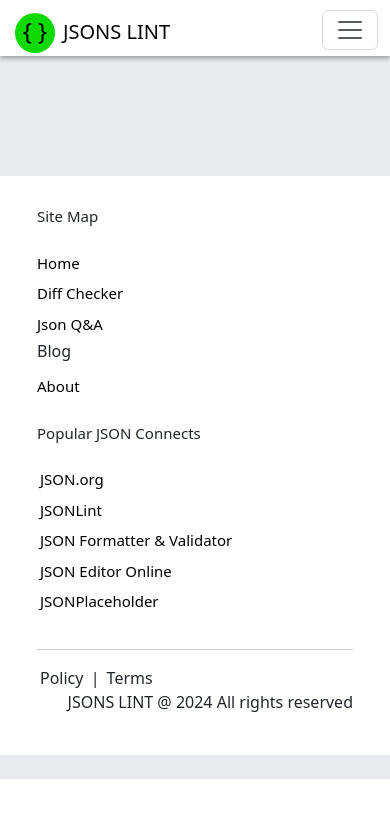
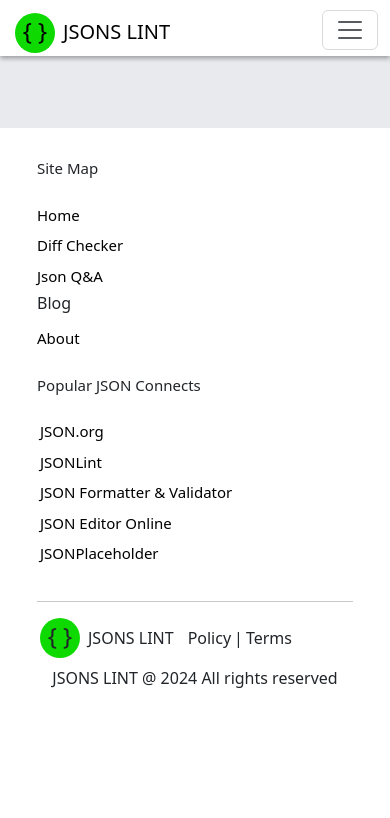
Before and after one commit to rkmahale17/jsonslint, a Vue app: page /format-json in a window 390 px wide. Shown: the top 818 px of the page. Built offline with nearby package versions, Linux system fonts and the light colour scheme.

Commit message:
adding message for silve

```diff
--- a/src/App.vue
+++ b/src/App.vue
@@ -9,7 +9,7 @@ import Footer from './components/Footer.vue'
     <AppHeader/>
 
   </header>
-  <main class=" m-auto mt-5 container main-content">
+  <main class=" m-auto mt-lg-5 mt-xl-5  container main-content">
   <RouterView />
  </main>
  <Footer />
--- a/src/components/AppHeader.vue
+++ b/src/components/AppHeader.vue
@@ -45,7 +45,7 @@
           <RouterLink class="nav-link" activeClass="active-link" :to="`/`">Format Json</RouterLink>
         </li>
         <li class="nav-item">
-          <RouterLink class="nav-link" activeClass="active-link" :to="`/compare-code`">Diff Checker</RouterLink>
+          <RouterLink class="nav-link" activeClass="active-link" :to="`/diff-checker`">Diff Checker</RouterLink>
         </li>
         <li class="nav-item">
           <RouterLink class="nav-link" activeClass="active-link" :to="`/qa/What-is-JSON-Formatter-and-how-does-it-work`">Json Q&A </RouterLink>
--- a/src/components/Footer.vue
+++ b/src/components/Footer.vue
@@ -45,13 +45,30 @@
         <hr>
         <div class="footer-bottom">
             <div class="row">
-                <div class="col-sm-6">
+                <div class="col-sm-6 d-flex justify-content-start">
+                   <RouterLink class="navbar-brand" :to="`/`" >
+      <div class="d-flex">
+        <div class="d-flex"><span style="background: #0ed901;
+    border-radius: 25px;
+    width: 40px;
+    height: 40px;
+    display: block;
+    text-align: center; "> <span style="
+    text-align: center;
+    font-size: x-large;">{ }</span></span></div>
+      <span class="mx-2 pt-2">JSONS LINT</span>
+      </div>
+
+
+
+    </RouterLink>
+    <div class="d-flex pt-2 justify-conetent-start text-sm">
                   <RouterLink class="text-decoration-none navbar-brand home-title" :to="`/privacy`">Policy</RouterLink>
                   |
                   <RouterLink class="text-decoration-none navbar-brand home-title" :to="`/terms-of-service`">Terms</RouterLink>
-
                 </div>
-                <div class="col-sm-6 d-flex justify-content-end">
+                </div>
+                <div class="col-sm-6 d-flex justify-content-center pt-2">
                     <p>JSONS LINT @ 2024 All rights reserved</p>
                 </div>
             </div>
@@ -60,7 +77,6 @@
 </footer>
 
 
-  <div><br></div>
 </div>
   </template>
 
--- a/src/components/Home.vue
+++ b/src/components/Home.vue
@@ -1,16 +1,14 @@
 <script setup lang="ts">
-import JsonEditor from './JsonEditor.vue'
-import JsonInfo from './JsonInfo.vue'
-import editor from './editor.vue'
-import About from './About.vue'
-
+import ImportantMessage from './Importantmsg.vue';
+import JsonInfo from './JsonInfo.vue';
+import editor from './editor.vue';
 
 </script>
 
 <template>
 <main>
 
-
+  <ImportantMessage message="We never save your data. Happy Formatting!"></ImportantMessage>
    <editor></editor>
     <!-- <json-editor/> -->
 
--- /dev/null
+++ b/src/components/Importantmsg.vue
@@ -0,0 +1,40 @@
+<template>
+    <div class="messagebox" v-if="show">
+        <div class="d-flex just-content-space-between">
+
+            <div><i>{{ message }}</i></div>
+        <div>
+
+        <!-- <i class="bi bi-dash-circle"></i> -->
+
+        </div>
+        </div>
+    </div>
+
+</template>
+<script>
+export default {
+   props: {
+    message: String
+   },
+
+   data(){
+    return{
+        show: true
+    }
+   },
+   created(){
+      setTimeout(() =>{this.show = false;}, 6000)
+   }
+}
+</script>
+<style scoped>
+.messagebox {
+    padding: 10px;
+    background: #95f38e;
+    border-left: 3px solid #0fd900;
+    margin-bottom: 10px;
+    font-size:12px;
+
+}
+</style>
--- a/src/components/JsonEditor.vue
+++ b/src/components/JsonEditor.vue
@@ -77,6 +77,7 @@
 
 <script>
 export default {
+
   data() {
     return {
       jsonData: "",
--- /dev/null
+++ b/src/components/UploadFile.vue
@@ -0,0 +1,50 @@
+<template>
+    <div>
+        <label for="file-upload">
+            <div class="btn d-block  btn-primary  rounded">
+                <i class="bi bi-filetype-json"></i>
+            </div>
+
+
+    </label>
+      <input type="file" @change="handleFileUpload" accept=".json" class="d-none" id="file-upload" />
+    </div>
+  </template>
+
+  <script>
+  export default {
+    name: 'JsonFileUploader',
+    methods: {
+      handleFileUpload(event) {
+        const file = event.target.files[0];
+        if (file && file.type === 'application/json') {
+          const reader = new FileReader();
+          reader.onload = (e) => {
+            try {
+
+              const json = JSON.parse(e.target.result);
+              this.$emit('file-uploaded', json);
+            } catch (error) {
+                console.log(error);
+              alert('Invalid JSON file.');
+            }
+          };
+          reader.readAsText(file);
+        } else {
+          alert('Please upload a valid JSON file.');
+        }
+      }
+    }
+  };
+  </script>
+
+  <style scoped>
+  h2 {
+    font-size: 1.5em;
+    margin-bottom: 10px;
+  }
+  input {
+    display: block;
+    margin-top: 10px;
+  }
+  </style>
--- a/src/components/editor.vue
+++ b/src/components/editor.vue
@@ -47,6 +47,8 @@
           >
           <i class="bi bi-search"></i>
           </button>
+          <JsonFileUploader @file-uploaded="updateFile" class="mt-1"/>
+
 
           </div>
 
@@ -85,6 +87,8 @@
           class="btn   mt-2 btn btn-outline-primary btn-sm m-2" type="button">
             Clear
           </button>
+
+
         </div>
 
 
@@ -104,12 +108,12 @@
   import {json, jsonParseLinter} from '@codemirror/lang-json'
   import { oneDark } from '@codemirror/theme-one-dark'
   import { EditorView } from '@codemirror/view'
-import { lintGutter, linter, openLintPanel } from "@codemirror/lint";
+import { lintGutter, linter } from "@codemirror/lint";
 import {jsonSample} from '../const';
-
+import JsonFileUploader from "./UploadFile.vue"
 import Linter from "eslint4b-prebuilt";
   export default {
-      components:{Codemirror},
+      components:{Codemirror, JsonFileUploader},
   data(){
   return {
     code: "{\n\t\n}",
@@ -131,6 +135,11 @@ mounted() {
   });
 },
 methods: {
+  updateFile(fileData){
+
+      this.code = JSON.stringify(fileData, null, 2);
+
+  },
   handleReady(payload) {
     this.view = payload.view;
   },
--- a/src/components/qa.vue
+++ b/src/components/qa.vue
@@ -9,11 +9,11 @@
 
 <br>
 
-   <h3>
+   <h5>
 
 
     More questions and answer
-   </h3>
+   </h5>
    <div class="accordion my-3" id="accordionExample">
   <div class="accordion-item" v-for="(item, index) in qaMapping" :key="item.id">
     <h2 class="accordion-header" :id="'heading' + index">
@@ -23,7 +23,7 @@
     </h2>
     <div :id="'collapse' + index" class="accordion-collapse collapse" :class="{ 'show': index === 0 }" :aria-labelledby="'heading' + index" data-bs-parent="#accordionExample">
       <div class="accordion-body">
-        <strong>{{ item.answer }}</strong>
+        <span>{{ item.answer }}</span>
       </div>
     </div>
   </div>
--- a/src/router/index.js
+++ b/src/router/index.js
@@ -8,6 +8,11 @@ import DiffConfigList from '@/components/Diff.vue'
 import TermsOfService from '../components/TermsOfService.vue'
 import.meta.env.BASE_URL
 const routes = [
+    {
+      path: '/format-json',
+      name: 'Home',
+      component: Home
+    },
     {
       path: '/',
       name: 'Home',
@@ -24,7 +29,7 @@ const routes = [
       component: About
     },
     {
-      path: '/compare-code',
+      path: '/diff-checker',
       name: 'DiffConfigList',
       component: DiffConfigList
     },
```
